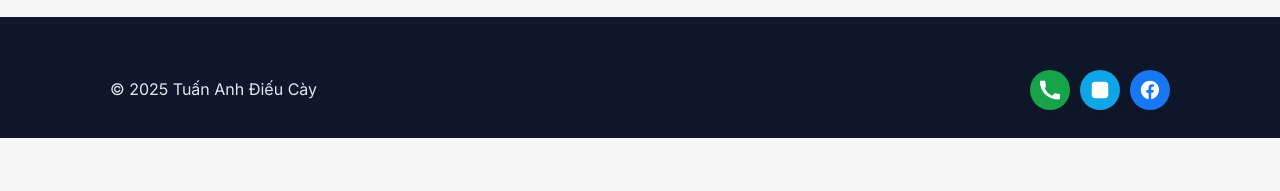
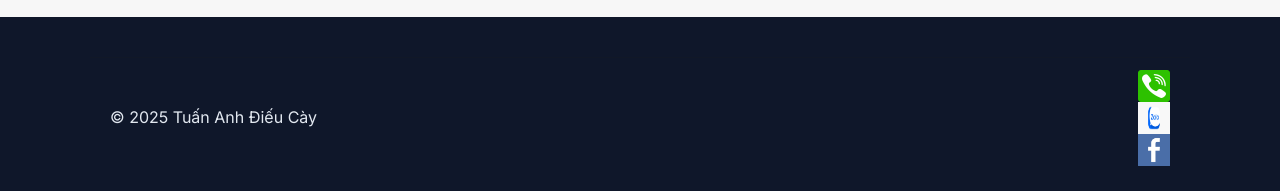
Before and after one commit to quytp16/TuanAnh, a plain HTML site: page index.html in a window 1280 px wide. Shown: the part 1473-1664 px from the top of the page. Before the commit the page ends 1611 px from the top, so only its background shows below. Drawn offline with Linux system fonts and the light colour scheme.

Commit message:
thaydoi1

```diff
--- a/assets/style.css
+++ b/assets/style.css
@@ -78,20 +78,3 @@ textarea{resize:vertical}
 
 /* Toast */
 #toast{position:fixed;left:50%;bottom:24px;transform:translateX(-50%);background:var(--brand);color:#fff;padding:10px 14px;border-radius:10px;display:none;box-shadow:0 6px 20px rgba(0,0,0,.2);z-index:9999}
-
-.footer-icons{
-  display:flex; gap:10px; align-items:center;
-}
-.icon-btn{
-  width:40px; height:40px; border-radius:50%;
-  display:inline-flex; align-items:center; justify-content:center;
-  background:#0ea5e9; /* màu nền nút */
-  box-shadow:0 4px 14px rgba(0,0,0,.15);
-  transition:transform .15s ease, filter .15s ease;
-}
-.icon-btn:hover{ transform:translateY(-2px); filter:brightness(.95); }
-.icon-btn svg{ width:22px; height:22px; fill:#fff; }
-
-.icon-btn:nth-child(1){ background:#16a34a; } /* Gọi: xanh lá */
-.icon-btn:nth-child(2){ background:#0ea5e9; } /* Zalo: xanh dương nhạt */
-.icon-btn:nth-child(3){ background:#1877f2; } /* Facebook: xanh FB */
--- a/index.html
+++ b/index.html
@@ -149,31 +149,15 @@
   <footer class="footer" id="contact">
     <div class="container footer__bottom">
       <span>© <script>document.write(new Date().getFullYear())</script> Tuấn Anh Điếu Cày</span>
-
-    <!-- Nhóm nút logo -->
-    <div class="footer-icons">
-      <!-- Gọi điện -->
-      <a class="icon-btn" href="tel:+84905695949" aria-label="Gọi 0905.69.59.49">
-        <!-- Phone SVG -->
-        <svg viewBox="0 0 24 24" aria-hidden="true">
-          <path d="M6.6 10.8c1.6 3 4.6 5.9 7.6 7.6l2.5-2.5c.3-.3.7-.4 1.1-.3 1.2.4 2.6.6 4 .6.6 0 1 .4 1 1v4c0 .6-.4 1-1 1C10.2 23 1 13.8 1 3c0-.6.4-1 1-1h4c.6 0 1 .4 1 1 0 1.4.2 2.8.6 4 .1.4 0 .8-.3 1.1L6.6 10.8z"/>
-        </svg>
+      <div class="footer__links">
+        <a href="tel:+84905695949" target="_blank" rel="noopener">
+         <img src="img/phone.png" alt="Gọi điện" style="width:32px;height:32px;">
         </a>
-
-      <!-- Zalo -->
-      <a class="icon-btn" href="https://zalo.me/0905695949" target="_blank" rel="noopener" aria-label="Chat Zalo">
-        <!-- Chữ Z đơn giản -->
-        <svg viewBox="0 0 24 24" aria-hidden="true">
-          <rect x="3" y="3" width="18" height="18" rx="4" ry="4"></rect>
-          <path d="M8 16h8l-6-8h6" fill="none" stroke="#fff" stroke-width="2" stroke-linecap="round" stroke-linejoin="round"></path>
-        </svg>
+        <a href="https://zalo.me/0905695949" target="_blank" rel="noopener">
+          <img src="img/zalo.jpg" alt="Zalo" style="width:32px;height:32px;">
         </a>
-
-      <!-- Facebook -->
-      <a class="icon-btn" href="https://www.facebook.com/dailythuoclao43" target="_blank" rel="noopener" aria-label="Facebook">
-        <svg viewBox="0 0 24 24" aria-hidden="true">
-          <path d="M22 12.06C22 6.5 17.52 2 12 2S2 6.5 2 12.06c0 5.03 3.66 9.2 8.44 9.94v-7.03H8.08v-2.9h2.36V9.41c0-2.33 1.39-3.62 3.52-3.62.72 0 1.78.13 2.24.19v2.46h-1.26c-1.24 0-1.62.77-1.62 1.56v1.87h2.76l-.44 2.9h-2.32V22c4.78-.74 8.44-4.91 8.44-9.94z"/>
-        </svg>
+        <a href="https://www.facebook.com/dailythuoclao43" target="_blank" rel="noopener">
+          <img src="img/facebook.png" alt="Facebook" style="width:32px;height:32px;">
         </a>
       </div>
     </div>
```
Also changed, not shown: img/facebook.png (added), img/phone.png (added), img/zalo.jpg (added). Lines whose indentation alone changed are shown as unchanged.
